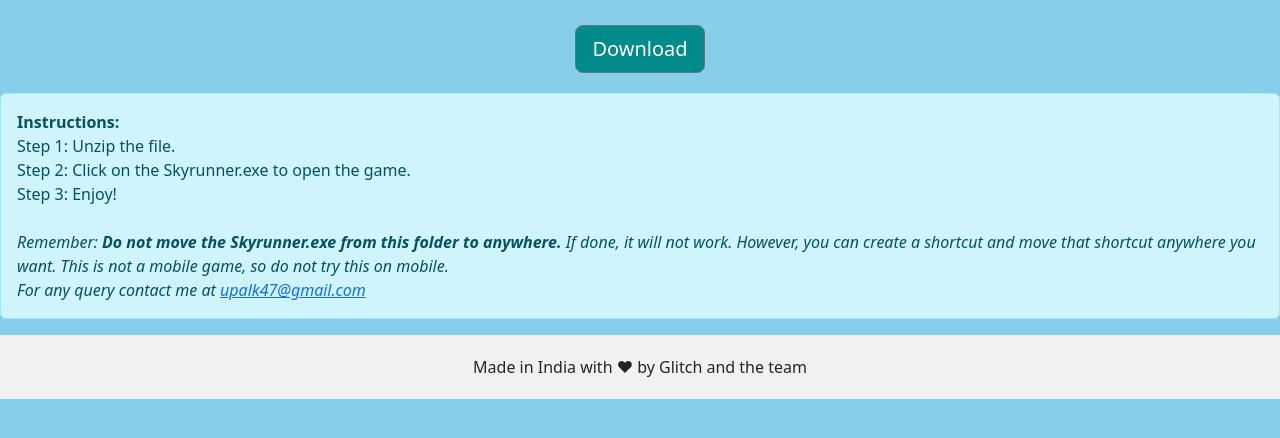
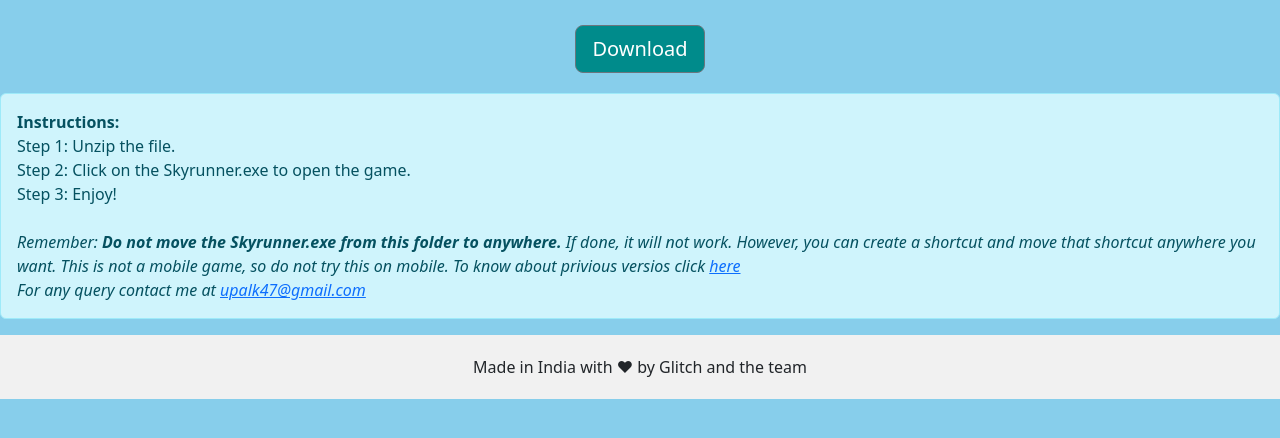
Before and after one commit to Arkadipta-Kundu/SkyRunner, a plain HTML site: page index.html in a window 1280 px wide. Shown: the part 244-682 px from the top of the page. Drawn offline with nearby package versions, Linux system fonts and the light colour scheme.

Commit message:
added privious versions to the offitial site

```diff
--- a/index.html
+++ b/index.html
@@ -98,7 +98,7 @@
             not work. However,
             you can create a shortcut and move that shortcut anywhere you want. This is not a mobile game, so do
             not try
-            this on mobile.</em>
+            this on mobile. To know about privious versios click <a href="https://drive.google.com/drive/folders/1nk4NjHlREQNXpx0V6E0WuQzmOXcsIlxt?usp=sharing">here</a> </em>
             <br>
         <em>
             For any query contact me at <a href="mailto:upalk47@gmail.com">upalk47@gmail.com</a>
```
Also changed, not shown: 1 other file.
